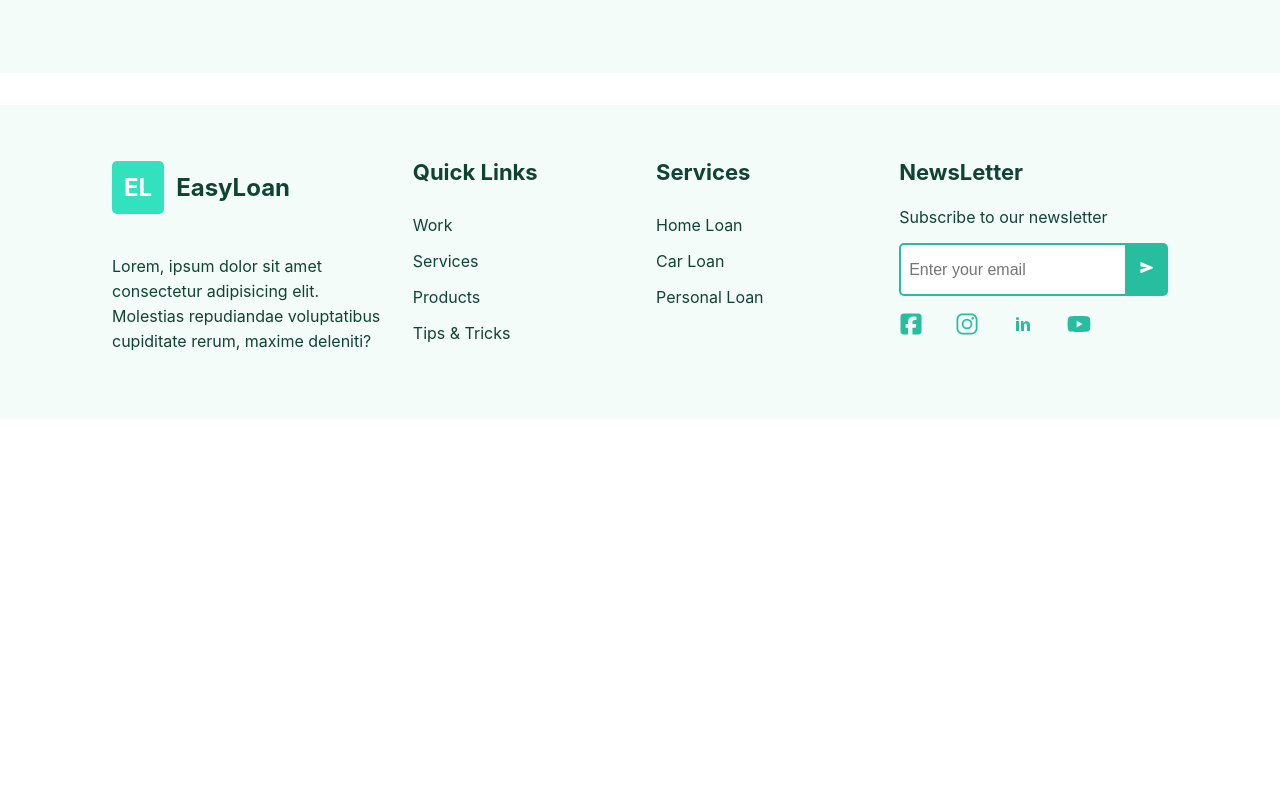
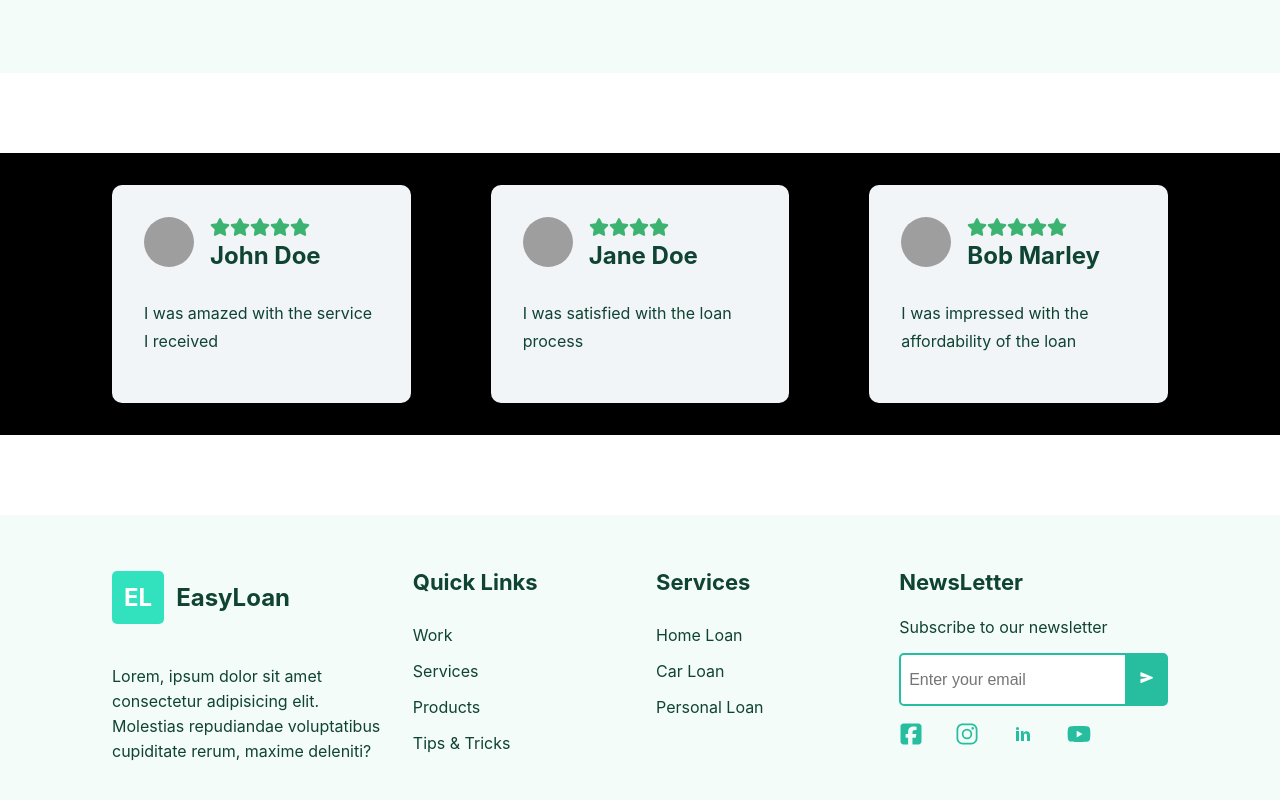
Before and after one commit to prashu-siri/easy-loan, a React (Create React App) app: page / in a window 1280 px wide. Shown: the part 2511-3311 px from the top of the page. Before the commit the page ends 2929 px from the top, so only its background shows below. Built offline with nearby package versions, Linux system fonts and the light colour scheme; grey boxes are pictures that could not be loaded.

Commit message:
Testimonial

```diff
--- a/src/App.css
+++ b/src/App.css
@@ -568,3 +568,51 @@ nav ul li a.active::after {
   font-size: 14px;
   color: var(--text-secondary)
 }
+
+/*******Testimonial*******/
+.testimonials {
+  background: black;
+}
+.testimonial-wrapper {
+  background: #F2F5F8;
+  width: 60%;
+  padding: 2em;
+  border-radius: 10px;
+}
+
+.testimonial-header {
+  display: flex;
+  gap: 1em;
+  margin-bottom: 1em;
+}
+
+.testimonial-header img {
+  height: 50px;
+  width: 50px;
+  border-radius: 50%;
+  margin-bottom: 1em;
+}
+
+.testimonial-header svg {
+  height: 20px;
+  width: 20px;
+  fill: #3cb371;
+}
+
+.testimonial-message {
+  line-height: 1.75;
+}
+
+.testimonial-header h3 {
+  margin: 0;
+}
+
+@media (max-width: 500px) {
+  .testimonial-wrapper {
+    width: 100%;
+  }
+
+  .testimonial-message {
+    text-align: center;
+  }
+}
--- a/src/components/home/Home.js
+++ b/src/components/home/Home.js
@@ -1,6 +1,9 @@
 import { useNavigate } from "react-router-dom";
 import { useEffect } from "react";
 import { Link } from "react-router-dom";
+import { FaStar } from "react-icons/fa";
+import testimonials from '../../data/testimonials';
+import Testimonial from "../testimonial/Testimonial";
 
 const Home = () => {
 
@@ -85,6 +88,14 @@ enough to deliver the pertinent information.</p>
             </div>
           </section>
         </div>
+        <div className="testimonials">
+          <section className="card-wrapper">
+            {testimonials.map((item) => (
+              <Testimonial key={item.id} {...item} />
+            ))}
+
+          </section>
+        </div>
       </div>
     );
 }
--- /dev/null
+++ b/src/components/testimonial/Testimonial.js
@@ -0,0 +1,25 @@
+import { FaStar } from "react-icons/fa";
+
+const Testimonial = ({name, rating, message}) => {
+  return (
+    <div className="testimonial-wrapper">
+      <div className="testimonial-header">
+        <img
+          alt="Man"
+          src="https://images.unsplash.com/photo-1595152772835-219674b2a8a6?ixlib=rb-1.2.1&ixid=MnwxMjA3fDB8MHxwaG90by1wYWdlfHx8fGVufDB8fHx8"
+        />
+        <div className="rating">
+          <div>
+            {[...Array(rating)].map((_, i) => (
+              <FaStar key={i}/>
+            ))}
+          </div>
+          <h3>{name}</h3>
+        </div>
+      </div>
+      <p className="testimonial-message">{message}</p>
+    </div>
+  );
+}
+
+export default Testimonial;
--- /dev/null
+++ b/src/data/testimonials.js
@@ -0,0 +1,8 @@
+const testimonials = [
+    {id: 1, name: "John Doe", rating: 5, message: "I was amazed with the service I received"},
+    {id: 2, name: "Jane Doe", rating: 4, message: "I was satisfied with the loan process"},
+    {id: 3, name: "Bob Marley", rating: 5, message: "I was impressed with the affordability of the loan"}
+];
+
+
+export default testimonials;
```
